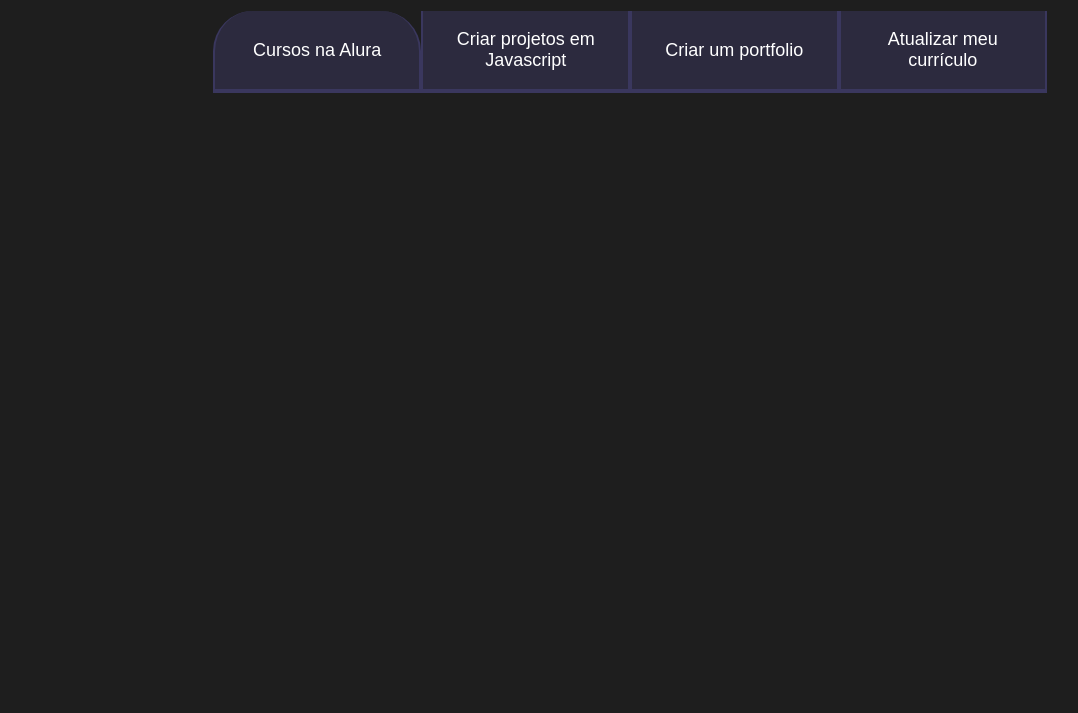
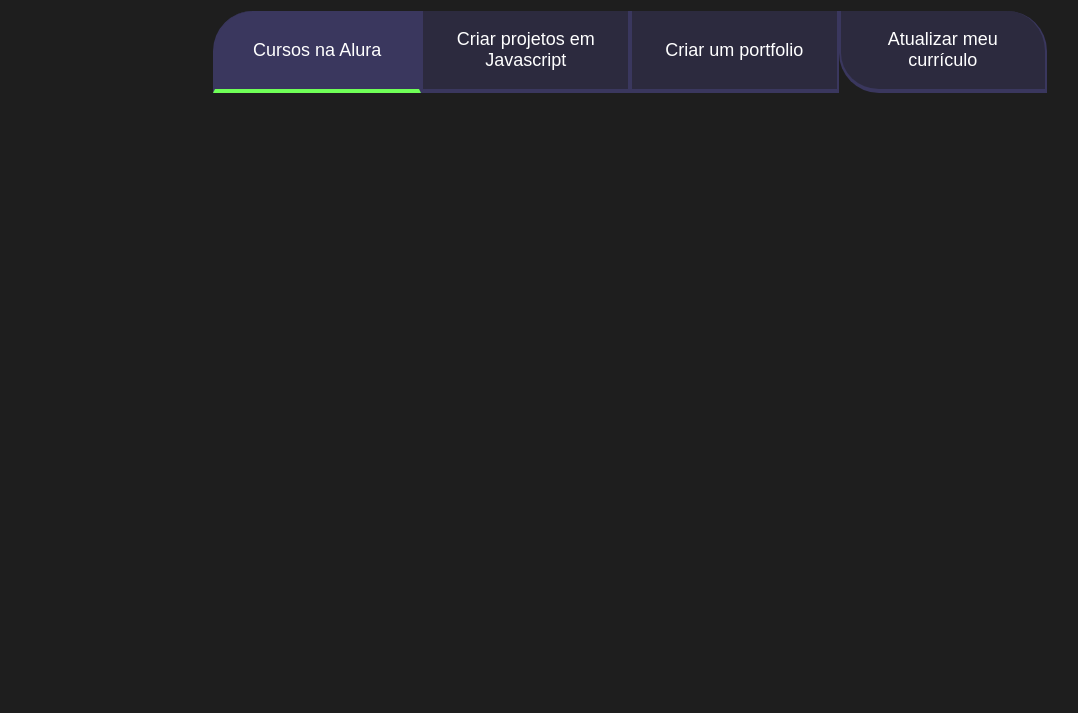
Before and after one commit to tami07/js.projetoo, a plain HTML site: page index.html in a window 1280 px wide. Shown: the part 87-800 px from the top of the page, without its empty margins (10-1088 px from the left). Drawn offline with Linux system fonts and the light colour scheme.

Commit message:
Add files via upload

```diff
--- a/index.html
+++ b/index.html
@@ -17,5 +17,6 @@
             <button class="botao">Atualizar meu currículo</button>
         </div>
     </section>
+    <script src="main.js"></script>
 </body>
 </html>
--- /dev/null
+++ b/main.js
@@ -0,0 +1,8 @@
+const botoes = document.querySelectorAll(".botao");
+
+for(let 1=0;i <botoes.lenght;i++){
+    botoes[i].onclick = function(){
+       botoes(i).classList.add("ativo");
+    }
+    console.log();
+}
--- a/style.css
+++ b/style.css
@@ -59,12 +59,19 @@
     display: block;
  }
 
+.ativo{
+    background-color: var(--botao-ativo);
+    border-bottom: 4px solid var(--verde);
+}
+
 @media screen and (min-width: 768px) {
     .botoes{
         display: flex;
     }
-    .botao:first-child[
-      border-radius: 40px;
-    ]
-
+    .botao:first-child{
+      border-radius: 40px 0 0 0;
+    }
+    .botao:last-child{
+    border-radius: 0 40px 0;
+  }
 }
```
